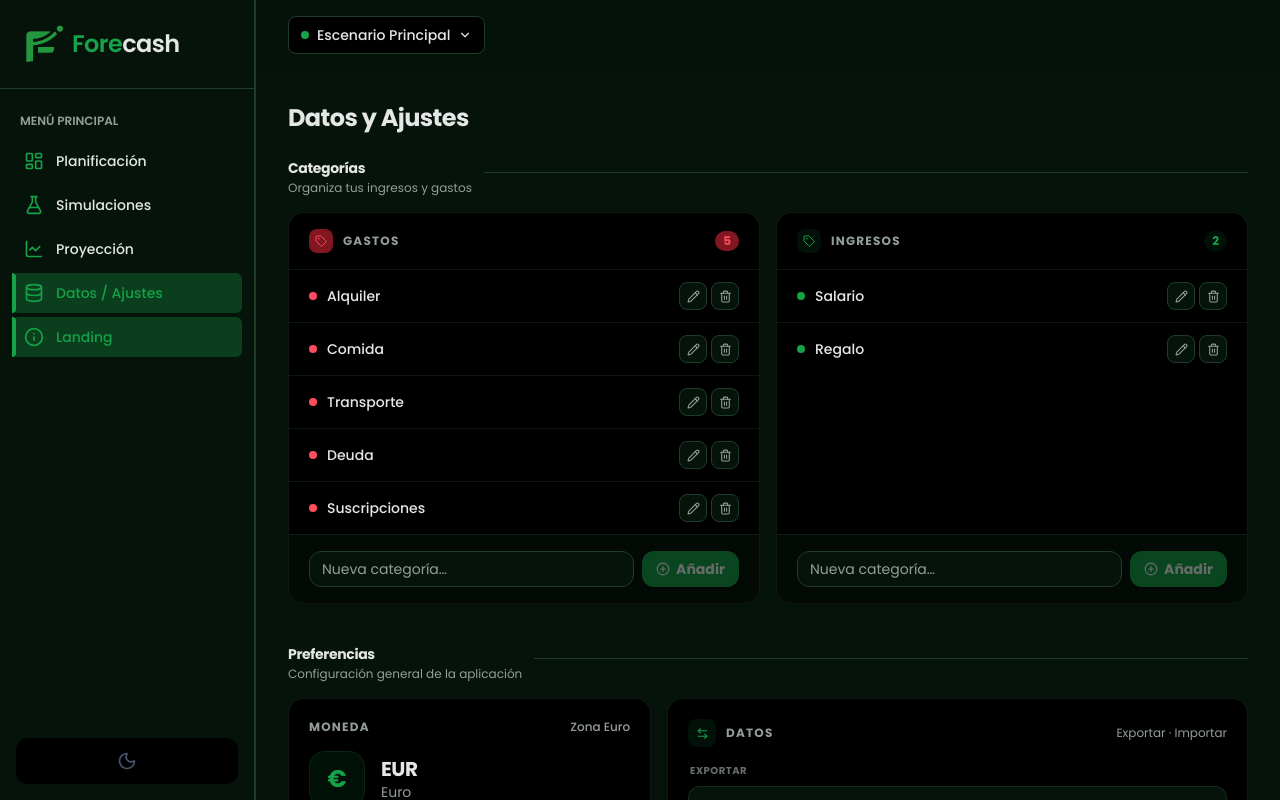
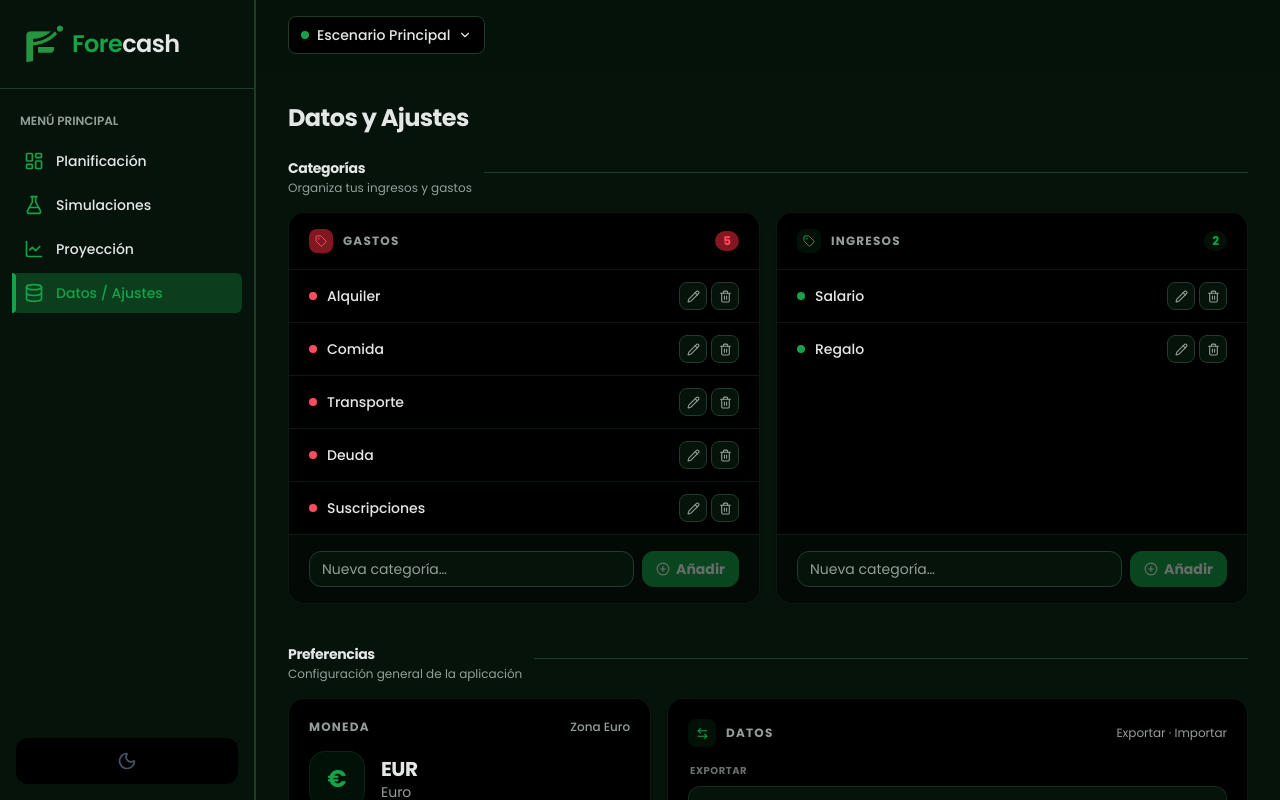
Before and after one commit to josegijon/Forecash-v2, a React (Vite) app in the folder frontend/: page /escenario/1/datos in a window 1280 px wide. Built offline with nearby package versions, Linux system fonts and the light colour scheme.

Commit message:
fix: remove unused 'Info' icon from sidebar navigation

```diff
--- a/frontend/src/ui/layout/Sidebar/Sidebar.tsx
+++ b/frontend/src/ui/layout/Sidebar/Sidebar.tsx
@@ -1,5 +1,5 @@
 import { NavLink, useParams } from "react-router";
-import { Database, FlaskConical, Info, LayoutDashboard, LineChart } from "lucide-react";
+import { Database, FlaskConical, LayoutDashboard, LineChart } from "lucide-react";
 import { SidebarNavLink } from "./SidebarNavLink";
 import { ThemeToggle } from "./ThemeToggle";
 import logo from "@/assets/images/logo-1.png";
@@ -24,11 +24,6 @@ const NAV_ITEMS = [
         path: 'datos',
         icon: Database,
         label: 'Datos / Ajustes'
-    },
-    {
-        path: 'datos',
-        icon: Info,
-        label: 'Landing'
     }
 ];
 
```
